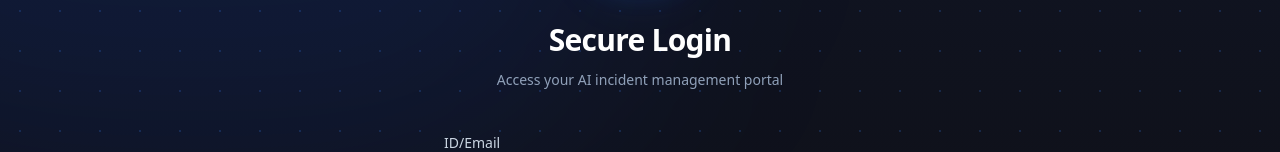
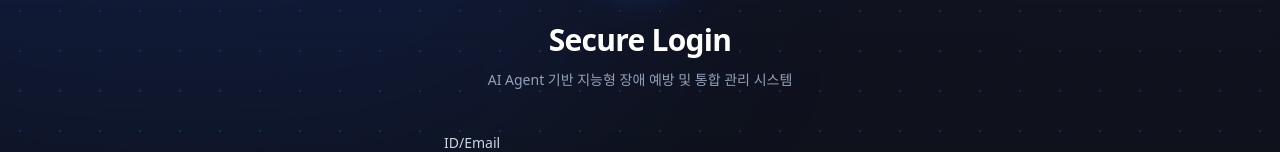
Before and after one commit to chokyounghoon/s_guard_AI, a React app in the folder frontend/: page / in a window 1280 px wide. Shown: the part 209-361 px from the top of the page. Built offline with nearby package versions, Linux system fonts and the light colour scheme; the HTML template or start-up script is replaced by a standard one.

Commit message:
로그인 페이지 설명 문구 한글로 변경

```diff
--- a/frontend/src/pages/LoginPage.jsx
+++ b/frontend/src/pages/LoginPage.jsx
@@ -49,7 +49,7 @@ export default function LoginPage() {
         {/* Headlines */}
         <div className="text-center mb-10">
             <h1 className="text-3xl font-bold mb-3 text-white tracking-tight">Secure Login</h1>
-            <p className="text-slate-400 text-sm">Access your AI incident management portal</p>
+            <p className="text-slate-400 text-sm">AI Agent 기반 지능형 장애 예방 및 통합 관리 시스템</p>
         </div>
 
         {/* Form */}
```
